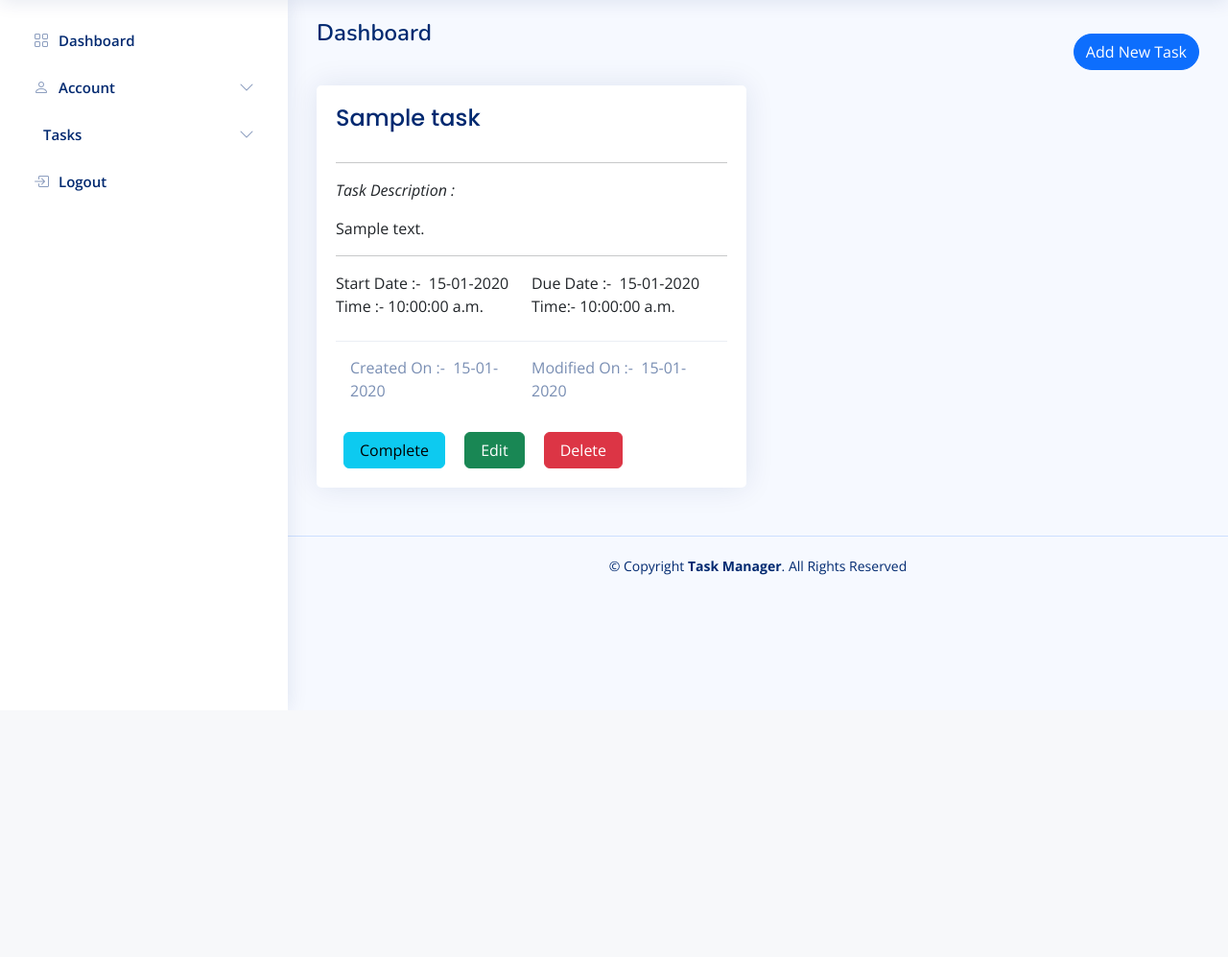
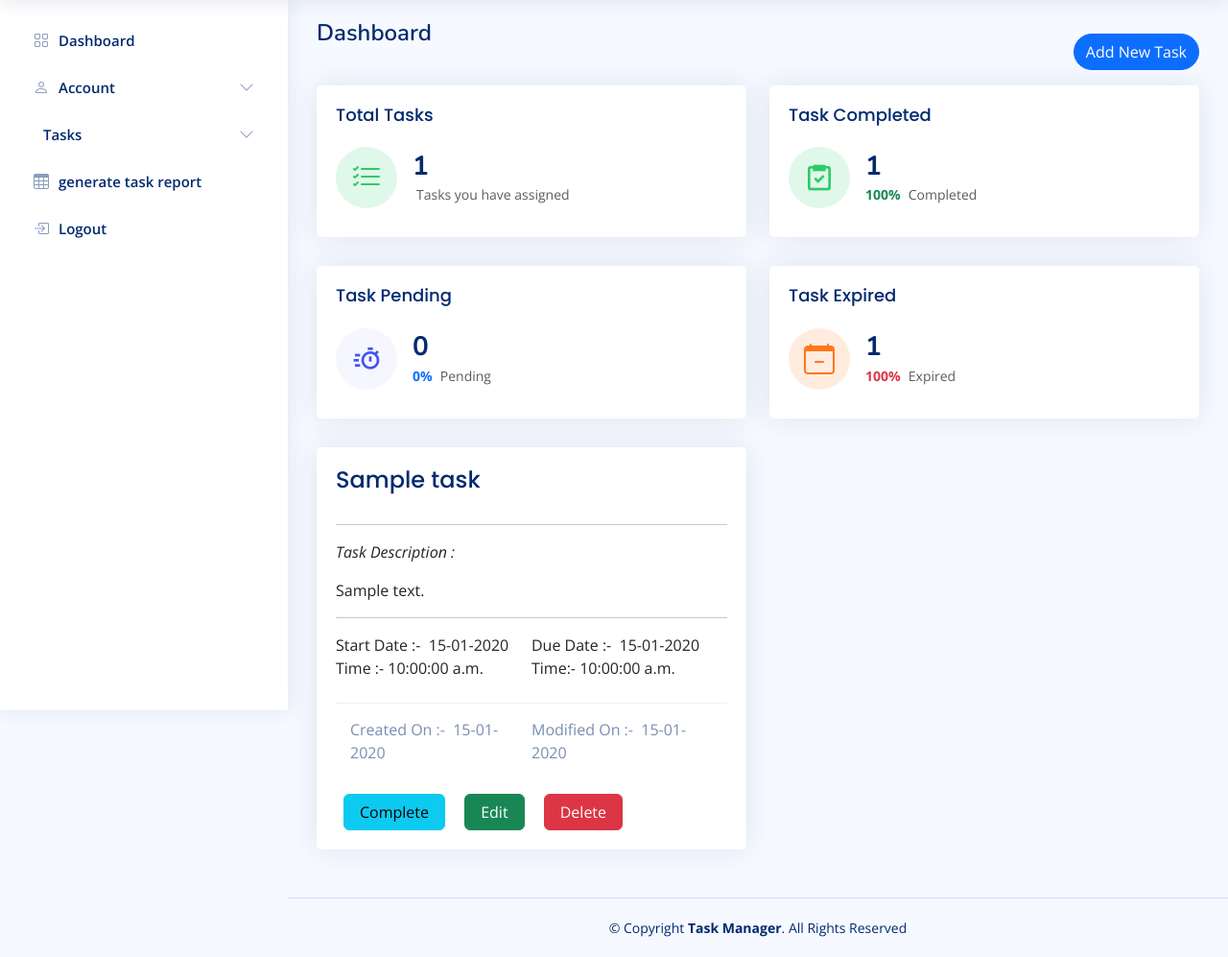
Before and after one commit to Shivahir2003/Task_Management_System, a Django app: template task_management_system/templates/taskmanager/dashboard.html in a window 1280 px wide. Shown: the part 60-1057 px from the top of the page at 96% size. Before the commit the page ends 783 px from the top, so only its background shows below. Run offline with Django 3.2, Linux system fonts and the light colour scheme; the template is opened without the code that fills it: most values are stand-ins (such as "Sample title", 1, 10 or a date in 2020); some libraries are stand-ins or nearby versions.

Commit message:
feat : modified dashboard

```diff
--- a/task_management_system/task_management_system/settings.py
+++ b/task_management_system/task_management_system/settings.py
@@ -41,6 +41,8 @@ INSTALLED_APPS = [
     'taskmanager.apps.TaskmanagerConfig',
     'django_extensions',
     'ckeditor',
+    'mathfilters',
+
 ]
 
 MIDDLEWARE = [
--- /dev/null
+++ b/task_management_system/taskmanager/templatetags/percentage_tag.py
@@ -0,0 +1,10 @@
+from django import template
+
+register = template.Library()
+
+@register.filter
+def as_percentage_of(part, whole):
+    try:
+        return "%d%%" % (float(part) / whole * 100)
+    except (ValueError, ZeroDivisionError):
+        return ""
--- a/task_management_system/taskmanager/urls.py
+++ b/task_management_system/taskmanager/urls.py
@@ -14,5 +14,6 @@ urlpatterns = [
     path('edit/<int:task_pk>/',TaskManagerView.as_view(),name='edit_task'),
     path('delete/<int:task_pk>/',TaskManagerView.as_view(),name='delete_task'),
     path('complete/<int:task_pk>/',TaskManagerView.as_view(),name='complete_task'),
-    path('get-all-task/tasks',get_all_task_csv,name='get_all_tasks'),
+    path('get-all-task/',get_all_task_csv,name='get_all_tasks'),
+    path('get-all-task/<int:user_pk>',get_all_task_csv,name='get_all_tasks'),
 ]
--- a/task_management_system/templates/includes/sidebar.html
+++ b/task_management_system/templates/includes/sidebar.html
@@ -2,7 +2,6 @@
     <ul class="sidebar-nav" id="sidebar-nav">
       <li class="nav-item ">
         <a class="nav-link {% if not request.path == '/task/dashboard/' %} collapsed {% endif %} " href="{% url 'taskmanager:dashboard' %}">
-
           <i class="bi bi-grid"></i>
           <span>Dashboard</span>
         </a>
@@ -29,7 +28,7 @@
             </a>
           </li>
         </ul>
-      </li><!-- End Forms Nav -->
+      </li><!-- End accounts Nav -->
 
       <li class="nav-item">
         <a class="nav-link collapsed" data-bs-target="#task-nav" data-bs-toggle="collapse" href="#">
@@ -41,13 +40,34 @@
               <i class="bi bi-circle"></i><span>Add Task</span>
             </a>
           </li>
+        </ul>
+      </li><!-- End Task nav -->
+
+      {% if request.user.is_superuser %}
+      <li class="nav-item">
+        <a class="nav-link collapsed" data-bs-target="#csv-nav" data-bs-toggle="collapse" href="#">
+          <i class="bi bi-table"></i><span>Generate Report</span><i class="bi bi-chevron-down ms-auto"></i>
+        </a>
+        <ul id="csv-nav" class="nav-content collapse " data-bs-parent="#sidebar-nav">
+          {% for user in users %}
           <li>
-            <a href="{% url 'taskmanager:get_all_tasks' %}">
-              <i class="bi bi-circle"></i><span>generate task report</span>
+            <a href="{% url 'taskmanager:get_all_tasks' user.pk %}">
+              <i class="bi bi-circle"></i><span>{{user}}</span>
             </a>
           </li>
+          {% endfor %}
+
         </ul>
-      </li><!-- End Forms Nav -->
+      </li>
+        {% else %}
+        <li class="nav-item">
+          <a class="nav-link collapsed" href="{% url 'taskmanager:get_all_tasks' %}">
+            <i class="bi bi-table"></i><span>generate task report</span>
+          </a>
+        </li>
+      {% endif %} <!-- End generate task repoet nav -->
+
+
       <li class="nav-item">
         <a class="nav-link collapsed" href="{% url 'accounts:logout' %}">
           <i class="bi bi-box-arrow-in-right"></i>
--- a/task_management_system/templates/taskmanager/dashboard.html
+++ b/task_management_system/templates/taskmanager/dashboard.html
@@ -1,5 +1,7 @@
 {% extends 'layouts/base.html' %}
-{% load static %}
+  {% load mathfilters %}
+  {% load percentage_tag %}
+  {% load static %}
 
 {% block pagetitle %}
 Dashboard | Task Manager
@@ -20,8 +22,98 @@ Dashboard | Task Manager
     <i class="ph-bold ph-list-plus"></i>Add New Task</a>
 </div><!-- End Page Title -->
 
-<section class="section">
+<section class="section dashboard">
   <div class="row">
+
+    {% if not request.user.is_superuser %}
+
+    <div class="col-lg-12">
+      <div class="row">
+
+        <div class="col-xxl-3 col-md-6">
+          <div class="card info-card revenue-card">
+
+            <div class="card-body">
+              <h5 class="card-title">Total Tasks</h5>
+
+              <div class="d-flex align-items-center">
+                <div class="card-icon rounded-circle d-flex align-items-center justify-content-center">
+                  <i class="bi bi-list-check"></i>
+                </div>
+                <div class="ps-3">
+                  <h6>{{task_list.count}}</h6>
+                  <span class="text-muted small pt-2 ps-1">Tasks you have assigned</span>
+                </div>
+              </div>
+            </div>
+          </div>
+        </div>
+
+      <div class="col-xxl-3 col-md-6">
+        <div class="card info-card revenue-card">
+
+          <div class="card-body">
+            <h5 class="card-title">Task Completed</h5>
+
+            <div class="d-flex align-items-center">
+              <div class="card-icon rounded-circle d-flex align-items-center justify-content-center">
+
+                <i class="bx bx-task"></i>
+              </div>
+              <div class="ps-3">
+                <h6>{{task_completed.count}}</h6>
+                <span class="text-success small pt-1 fw-bold">{{task_completed.count|as_percentage_of:task_list.count}}</span> <span class="text-muted small pt-2 ps-1">Completed</span>
+              </div>
+            </div>
+          </div>
+        </div>
+      </div>
+      <div class="col-xxl-3 col-md-6">
+        <div class="card info-card sales-card">
+
+          <div class="card-body">
+            <h5 class="card-title">Task Pending</h5>
+
+            <div class="d-flex align-items-center">
+              <div class="card-icon rounded-circle d-flex align-items-center justify-content-center">
+                <i class="bx bx-timer"></i>
+              </div>
+              <div class="ps-3">
+                <h6>{{task_list.count|sub:task_completed.count}}</h6>
+                <span class="text-primary small pt-1 fw-bold">{{task_list.count|sub:task_completed.count|as_percentage_of:task_list.count}}</span> <span class="text-muted small pt-2 ps-1">Pending</span>
+              </div>
+            </div>
+          </div>
+        </div>
+      </div>
+
+      <div class="col-xxl-3 col-md-6">
+        <div class="card info-card customers-card">
+
+          <div class="card-body">
+            <h5 class="card-title">Task Expired</h5>
+
+            <div class="d-flex align-items-center">
+              <div class="card-icon rounded-circle d-flex align-items-center justify-content-center">
+                <i class="bi bi-calendar-minus"></i>
+              </div>
+              <div class="ps-3">
+                <h6>{{task_expired.count}} </h6>
+                <span class="text-danger small pt-1 fw-bold">{{task_expired.count|as_percentage_of:task_list.count}}</span> <span class="text-muted small pt-2 ps-1">Expired</span>
+              </div>
+            </div>
+          </div>
+        </div>
+      </div>
+    </div>
+    </div>
+
+    {% endif %}
+
+
+
+
+
     {% for task in task_list %}
     <div class="col-lg-6">
       <div class="card">
```
Also changed, not shown: task_management_system/taskmanager/views.py (+12 -4 lines).
